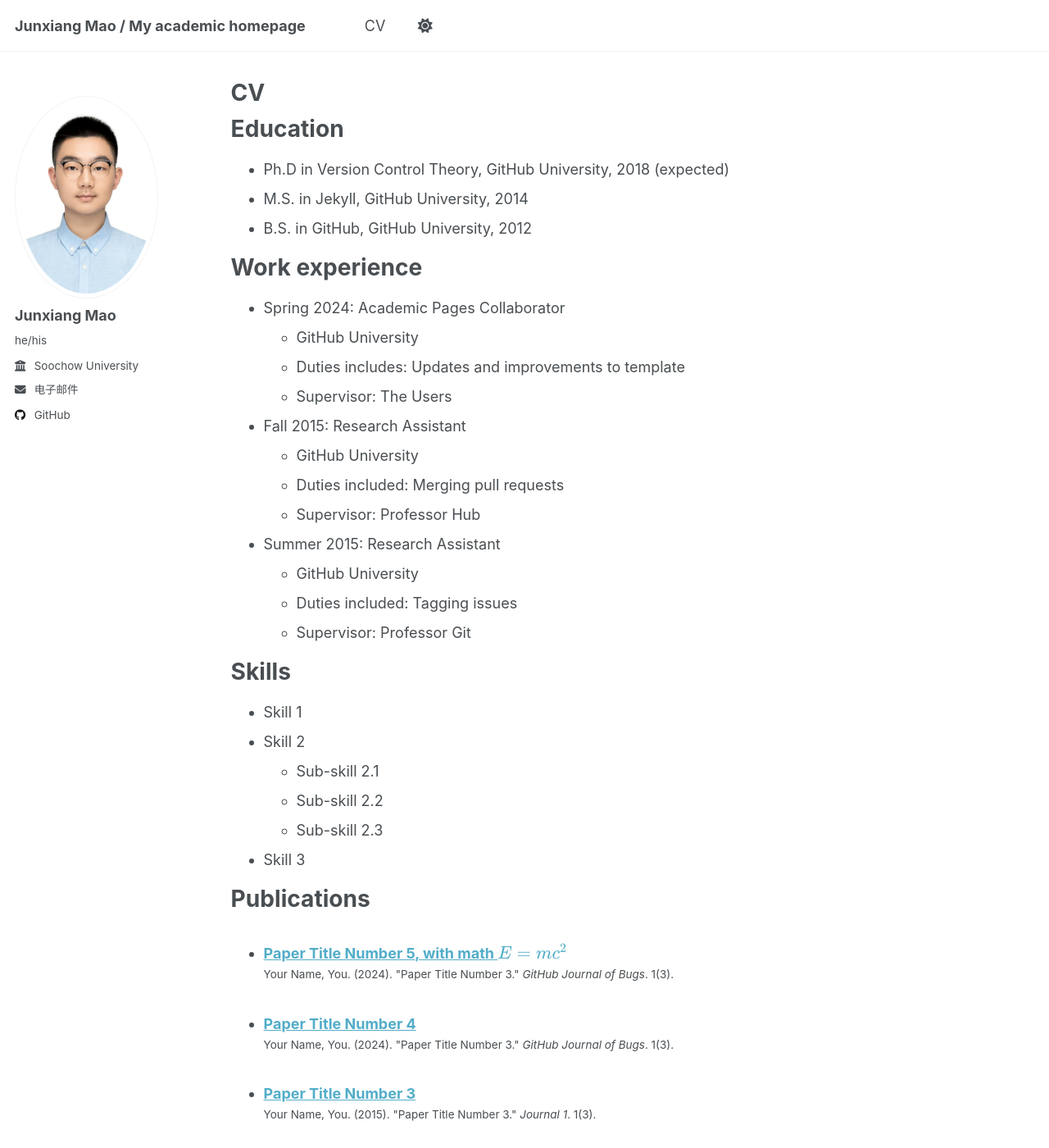
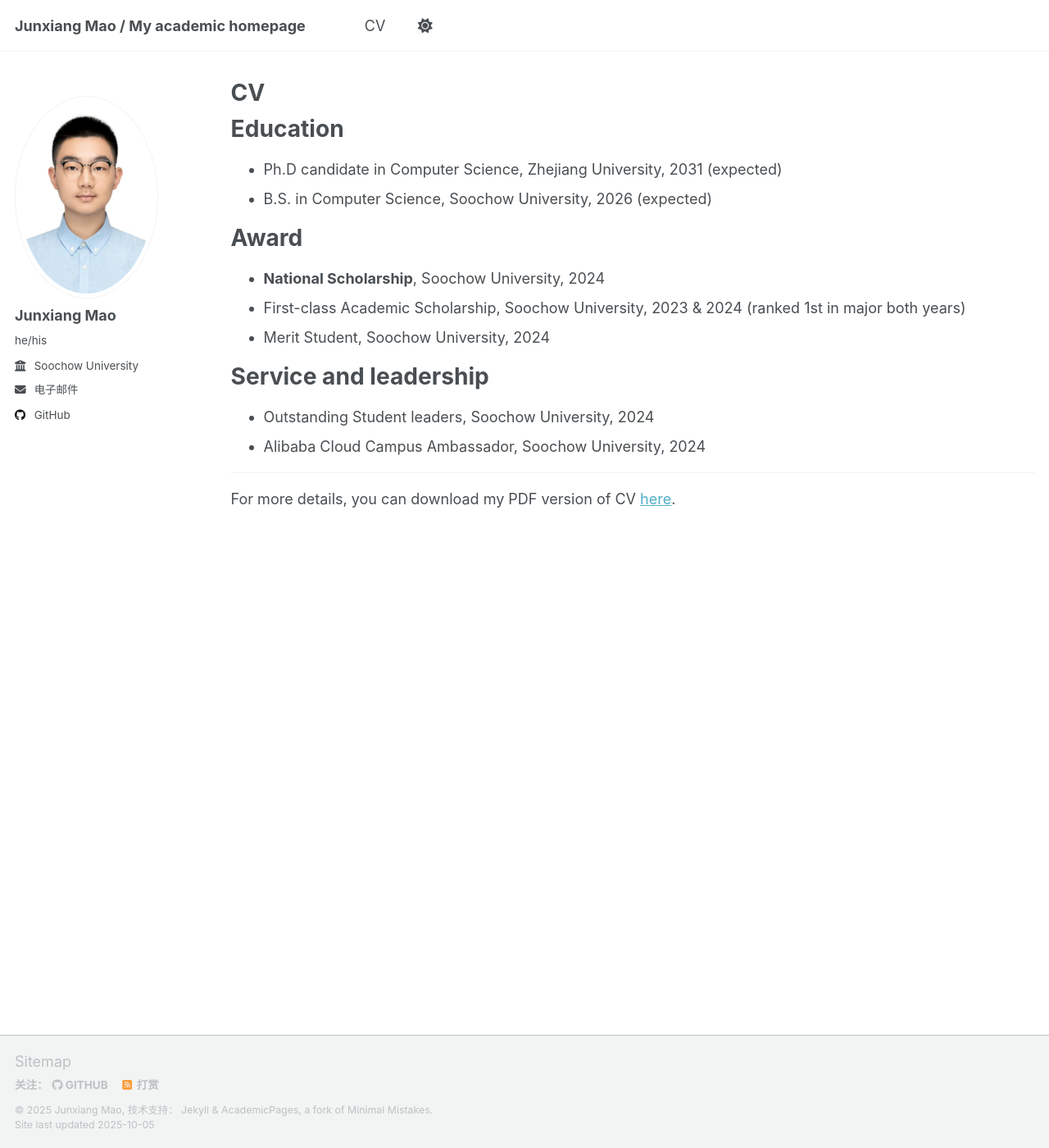
Before and after one commit to jxmao-cn/jxmao-cn.github.io, a Jekyll site: the page built from _pages/cv.md, in a window 1280 px wide and 1400 px high. Shown: the whole window at 82% size. Built offline with Jekyll 4.4.1, drawn with Linux system fonts in a browser that asks for light colours; a script that is not in the unit is left out; some of the changed text lies outside the part shown.

Commit message:
add my pdf version of cv

```diff
--- a/_pages/cv.md
+++ b/_pages/cv.md
@@ -11,54 +11,20 @@ redirect_from:
 
 Education
 ======
-* Ph.D in Version Control Theory, GitHub University, 2018 (expected)
-* M.S. in Jekyll, GitHub University, 2014
-* B.S. in GitHub, GitHub University, 2012
+* Ph.D candidate in Computer Science, Zhejiang University, 2031 (expected)
+* B.S. in Computer Science, Soochow University, 2026 (expected)
 
-Work experience
+Award
 ======
-* Spring 2024: Academic Pages Collaborator
-  * GitHub University
-  * Duties includes: Updates and improvements to template
-  * Supervisor: The Users
-
-* Fall 2015: Research Assistant
-  * GitHub University
-  * Duties included: Merging pull requests
-  * Supervisor: Professor Hub
-
-* Summer 2015: Research Assistant
-  * GitHub University
-  * Duties included: Tagging issues
-  * Supervisor: Professor Git
-
-Skills
-======
-* Skill 1
-* Skill 2
-  * Sub-skill 2.1
-  * Sub-skill 2.2
-  * Sub-skill 2.3
-* Skill 3
-
-Publications
-======
-  <ul>{% for post in site.publications reversed %}
-    {% include archive-single-cv.html %}
-  {% endfor %}</ul>
-
-Talks
-======
-  <ul>{% for post in site.talks reversed %}
-    {% include archive-single-talk-cv.html  %}
-  {% endfor %}</ul>
-
-Teaching
-======
-  <ul>{% for post in site.teaching reversed %}
-    {% include archive-single-cv.html %}
-  {% endfor %}</ul>
+* **National Scholarship**, Soochow University, 2024
+* First-class Academic Scholarship, Soochow University, 2023 & 2024 (ranked 1st in major both years)
+* Merit Student, Soochow University, 2024
 
 Service and leadership
 ======
-* Currently signed in to 43 different slack teams
+* Outstanding Student leaders, Soochow University, 2024
+* Alibaba Cloud Campus Ambassador, Soochow University, 2024
+
+***
+
+For more details, you can download my PDF version of CV [here](/files/cv-maojunxiang.pdf).
```
Also changed, not shown: _pages/about.md (+1 -1 lines), 2 other files.
